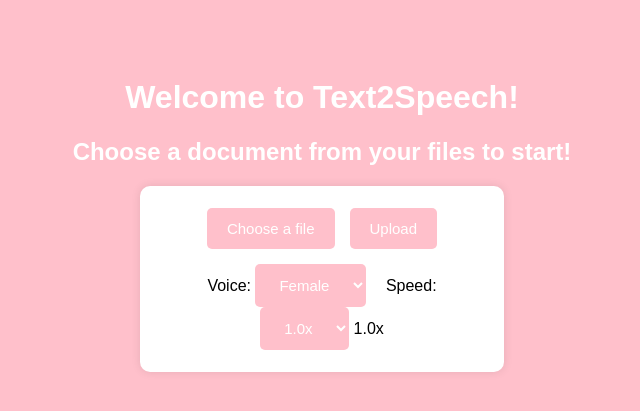
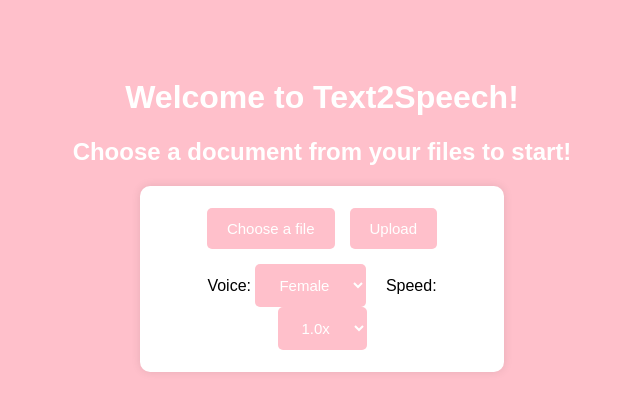
Before and after one commit to cullenowens/Text2Speech, a Flask app: page / in a window 1280 px wide. Shown: the top 411 px of the page, without its empty margins (318-958 px from the left). Run offline with Flask 3, Linux system fonts and the light colour scheme.

Commit message:
new front-end changes, but still no audio being produced

```diff
--- a/src/templates/page.html
+++ b/src/templates/page.html
@@ -30,7 +30,6 @@
                     <option value="150">1.5x</option>
                     <option value="200">2.0x</option>
                 </select>
-                <span id="rate-display">1.0x</span>
             </div>
         </form>
         {% if content %}
```
